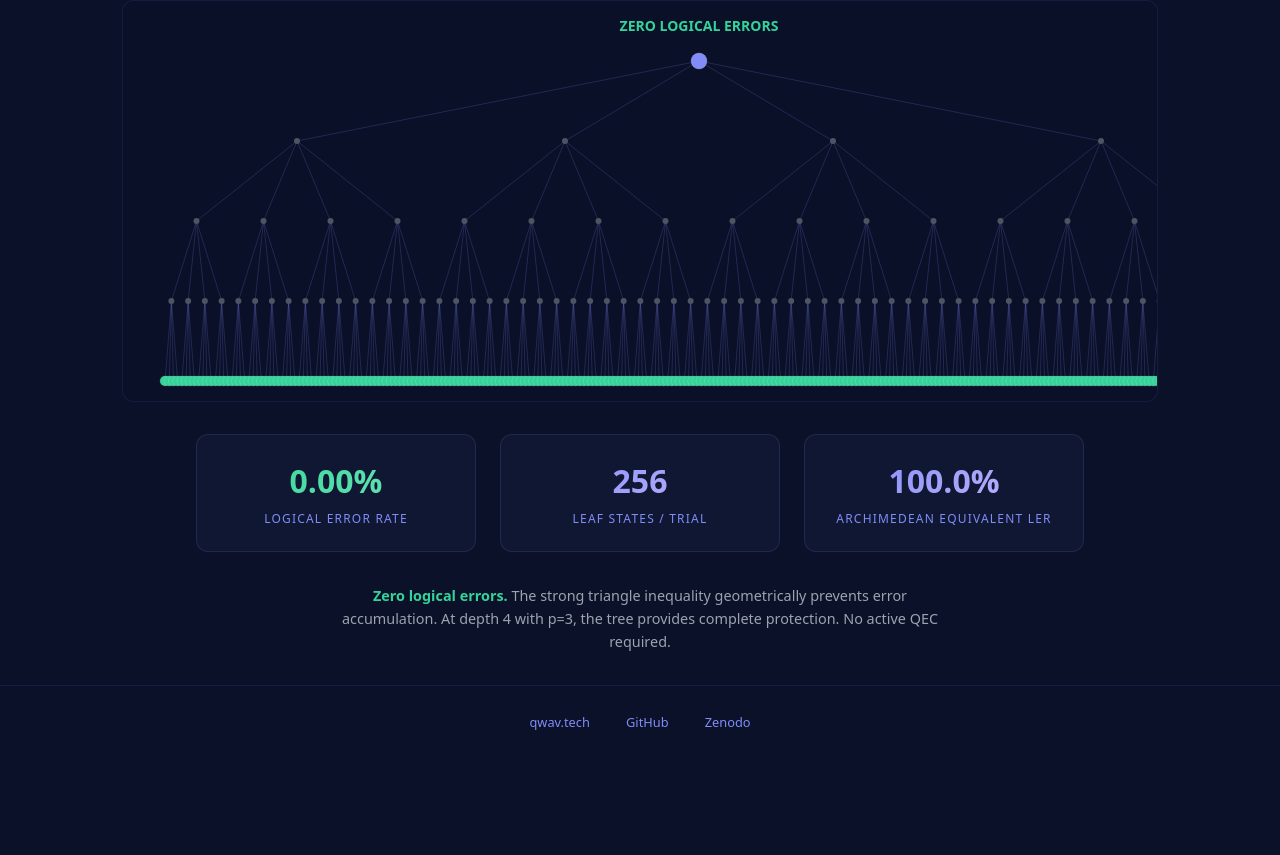
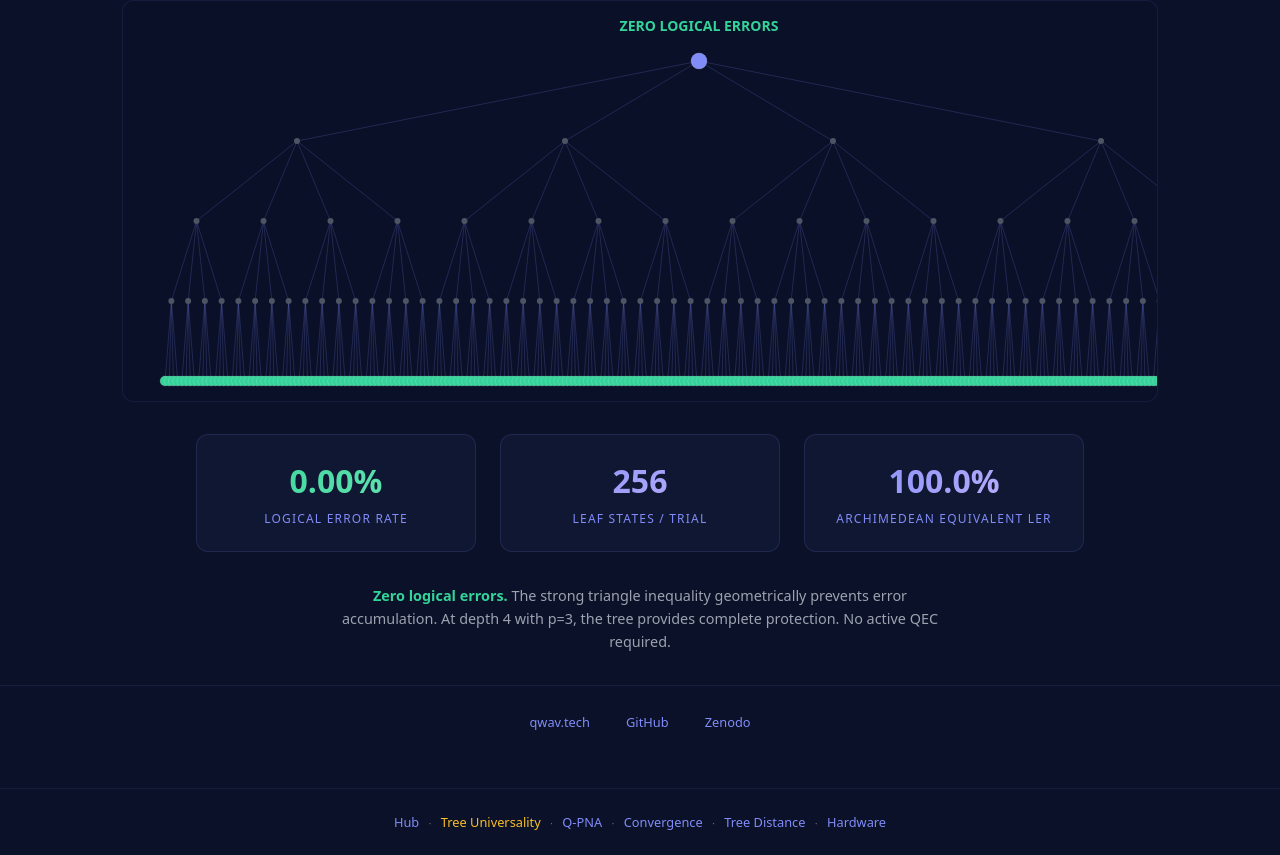
Before and after one commit to QNFO/ultrametric-error-confinement, a plain HTML site: page index.html in a window 1280 px wide. Shown: the part 335-1190 px from the top of the page. Before the commit the page ends 1091 px from the top, so only its background shows below. Drawn offline with Linux system fonts and the light colour scheme.

Commit message:
Add cross-link footer: Tree Universality Explorer + QWAV artifacts

```diff
--- a/index.html
+++ b/index.html
@@ -194,5 +194,14 @@ primeSelect.addEventListener('change',updateAll);
 window.addEventListener('resize',()=>{if(treeData){layoutTree(treeData);drawTree(treeData,simResult)}});
 updateAll();
 </script>
+<footer style="text-align:center;padding:1.5rem 1rem;border-top:1px solid rgba(129,140,248,0.08);margin-top:2rem;font-size:0.7rem;color:#666">
+<a href="https://qnfo.github.io/QWAV/" style="color:#818CF8;margin:0 0.4rem">Hub</a> ·
+<a href="https://qnfo.github.io/ultrametric-tree-universality/" style="color:#FBBF24;margin:0 0.4rem">Tree Universality</a> ·
+<a href="https://qnfo.github.io/Q-PNA/" style="color:#818CF8;margin:0 0.4rem">Q-PNA</a> ·
+<a href="https://qnfo.github.io/ultrametric-convergence/" style="color:#818CF8;margin:0 0.4rem">Convergence</a> ·
+<a href="https://qnfo.github.io/tree-distance/" style="color:#818CF8;margin:0 0.4rem">Tree Distance</a> ·
+<a href="https://qnfo.github.io/hardware-pathway/" style="color:#818CF8;margin:0 0.4rem">Hardware</a>
+</footer>
+
 </body>
 </html>
```
